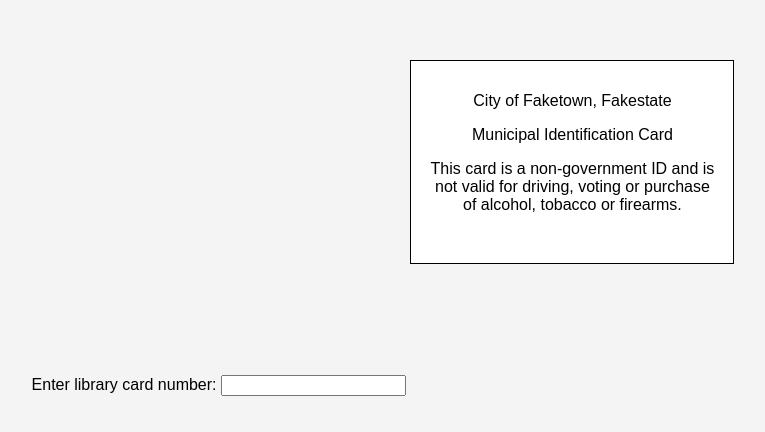
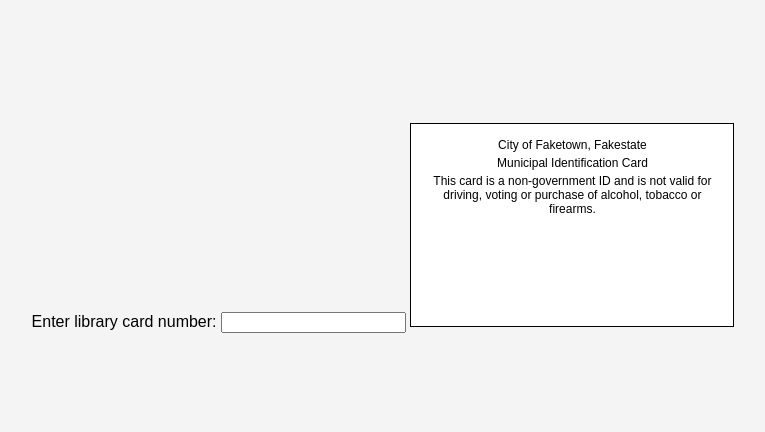
Before and after one commit to jkoest8/munibarcode, a plain HTML site: page index.html in a window 1280 px wide. Shown: the part 190-622 px from the top of the page, without its empty margins (257-1022 px from the left). Drawn offline with Linux system fonts and the light colour scheme.

Commit message:
Update style.css

```diff
--- a/style.css
+++ b/style.css
@@ -13,14 +13,15 @@ body {
 
 #card {
     border: 1px solid black;
-    padding: 15px;
+    padding: 10px; /* Adjust padding */
     margin-top: 20px;
-    width: 3.375in;
-    height: 2.125in;
+    width: 3.375in; /* Adjust width if necessary */
+    height: 2.125in; /* Adjust height if necessary */
     background-color: white;
     display: inline-block;
     text-align: center;
     box-sizing: border-box;
+    overflow: hidden; /* Add this to prevent content from spilling out */
 }
 
 #barcode {
@@ -34,3 +35,8 @@ body {
     margin-top: 5px;
     font-size: 12px;
 }
+
+#card p {
+    margin: 4px 0; /* Reduce margin between text lines */
+    font-size: 12px; /* Adjust font size */
+}
```
